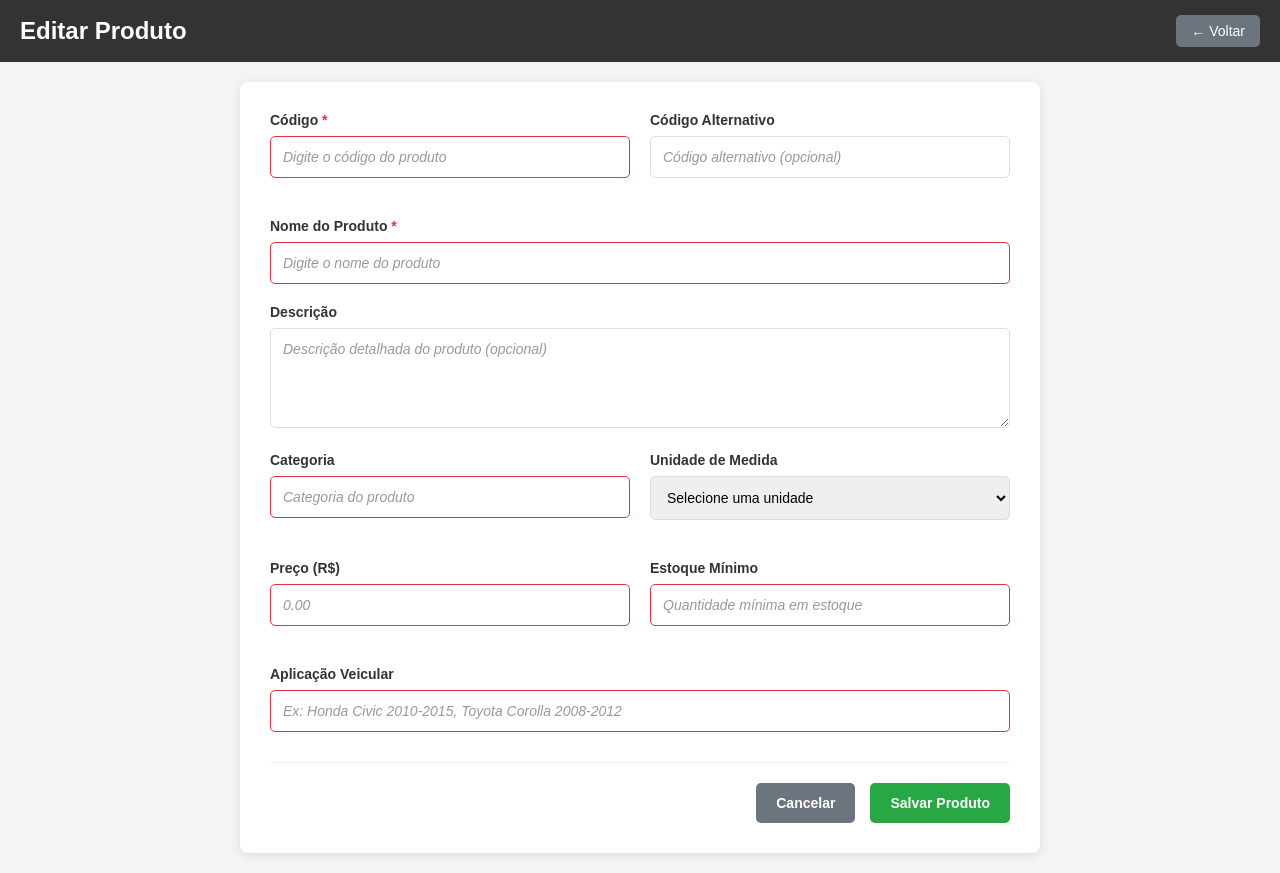
After one commit to GetuliovmSantos/TDS-PEAS, a Flask app: template templates/editar_produto.html in a window 1280 px wide. The commit adds this page. Run offline with Flask 3, Linux system fonts and the light colour scheme; the template is opened without the code that fills it, so the values that code supplies are empty.

Commit message:
feat/fix(Editar): feita a função de Editar produtos, sendo sua tela e função, e concertado o padrão de inserção de SQL além de colocar o 'ON CASCADE' para deletar tudo que for de acordo com o produto deletado

```diff
--- a/app.py
+++ b/app.py
@@ -1,5 +1,5 @@
 from flask import Flask, render_template, redirect, url_for, request
-from bd import init_db, validar_usuario, buscar_produtos, buscar_produtos_por_nome, cadastrar_produto
+from bd import init_db, validar_usuario, buscar_produtos, buscar_produto_por_nome, buscar_produto_por_id, cadastrar_produto, deletar_produto, atualizacao_produto
 
 app = Flask(__name__)
 init_db(app)
@@ -48,11 +48,52 @@ def cadastro_produto():
         print(pesquisa)
 
         if pesquisa:
-            produtos = buscar_produtos_por_nome(pesquisa)
+            produtos = buscar_produto_por_nome(pesquisa)
         else:
             produtos = buscar_produtos()
 
         return render_template("cadastro_produto.html", nome=usuario_logado['nome'], produtos=produtos)
+    else:
+        return redirect(url_for('main'))
+
+@app.route("/delete_produto/<int:produto_id>")
+def delete_produto(produto_id):
+    if usuario_logado:
+
+        print(deletar_produto(produto_id))
+
+        return redirect(url_for('cadastro_produto'))
+    else:
+        return redirect(url_for('main'))
+
+@app.route("/editar_produto/<int:produto_id>")
+def editar_produto(produto_id):
+    if usuario_logado:
+        produto = buscar_produto_por_id(produto_id)
+
+        if produto:
+            return render_template("editar_produto.html", nome=usuario_logado['nome'], produto=produto)
+        else:
+            return redirect(url_for('cadastro_produto'))
+    else:
+        return redirect(url_for('main'))
+
+@app.route("/atualizar_produto/<int:produto_id>", methods=["POST"])
+def atualizar_produto(produto_id):
+    if usuario_logado:
+        codigo = request.form.get("codigo")
+        codigo_alternativo = request.form.get("codigo_alternativo")
+        nome = request.form.get("nome")
+        descricao = request.form.get("descricao")
+        categoria = request.form.get("categoria")
+        unidade_medida = request.form.get("unidade_medida")
+        preco = request.form.get("preco", "0")
+        estoque_minimo = request.form.get("estoque_minimo")
+        aplicacao_veicular = request.form.get("aplicacao_veicular")
+
+        atualizacao_produto(codigo, codigo_alternativo, nome, descricao, categoria, unidade_medida, float(preco), estoque_minimo, aplicacao_veicular, produto_id)
+
+        return redirect(url_for('cadastro_produto'))
     else:
         return redirect(url_for('main'))
 
--- a/docs/script.sql
+++ b/docs/script.sql
@@ -56,5 +56,6 @@ CREATE TABLE IF NOT EXISTS `saep_db`.`Movimentacao` (
     REFERENCES `saep_db`.`Usuario` (`idUsuario`),
   CONSTRAINT `fk_Movimentacao_Produto1`
     FOREIGN KEY (`idProduto`)
-    REFERENCES `saep_db`.`Produto` (`idProduto`))
+    REFERENCES `saep_db`.`Produto` (`idProduto`)
+    ON DELETE CASCADE)
 ENGINE = InnoDB;
--- a/static/cadastro_produto.css
+++ b/static/cadastro_produto.css
@@ -36,7 +36,7 @@ body {
 
 /* Container */
 .container {
-    max-width: 90%;
+    max-width: 95%;
     margin: 20px auto;
     padding: 0 20px;
 }
--- /dev/null
+++ b/static/editar_produto.css
@@ -0,0 +1,210 @@
+/* CSS Simples para Editar Produtos */
+body {
+    font-family: Arial, sans-serif;
+    margin: 0;
+    padding: 0;
+    background-color: #f4f4f4;
+}
+
+/* Header */
+.header {
+    background-color: #333;
+    color: white;
+    padding: 15px 20px;
+    display: flex;
+    justify-content: space-between;
+    align-items: center;
+}
+
+.header h1 {
+    margin: 0;
+    font-size: 24px;
+}
+
+.btn-voltar {
+    background-color: #6c757d;
+    color: white;
+    padding: 8px 15px;
+    text-decoration: none;
+    border-radius: 5px;
+    font-size: 14px;
+}
+
+.btn-voltar:hover {
+    background-color: #5a6268;
+}
+
+/* Container */
+.container {
+    max-width: 800px;
+    margin: 20px auto;
+    padding: 0 20px;
+}
+
+/* Form Container */
+.form-container {
+    background: white;
+    border-radius: 8px;
+    padding: 30px;
+    box-shadow: 0 2px 10px rgba(0, 0, 0, 0.1);
+}
+
+/* Form Styles */
+.form-row {
+    display: flex;
+    gap: 20px;
+    margin-bottom: 20px;
+}
+
+.form-group {
+    flex: 1;
+    margin-bottom: 20px;
+}
+
+.form-group label {
+    display: block;
+    margin-bottom: 8px;
+    font-weight: bold;
+    color: #333;
+    font-size: 14px;
+}
+
+.form-group label::after {
+    content: "";
+}
+
+/* Adicionar asterisco vermelho para campos obrigatórios */
+.form-group label[for="codigo"]::after,
+.form-group label[for="nome"]::after {
+    content: " *";
+    color: #dc3545;
+}
+
+.form-group input,
+.form-group select,
+.form-group textarea {
+    width: 100%;
+    padding: 12px;
+    border: 1px solid #ddd;
+    border-radius: 5px;
+    font-size: 14px;
+    font-family: Arial, sans-serif;
+    box-sizing: border-box;
+}
+
+.form-group input:focus,
+.form-group select:focus,
+.form-group textarea:focus {
+    outline: none;
+    border-color: #007bff;
+    box-shadow: 0 0 0 0.2rem rgba(0,123,255,0.25);
+}
+
+.form-group input::placeholder,
+.form-group textarea::placeholder {
+    color: #999;
+    font-style: italic;
+}
+
+/* Textarea específico */
+.form-group textarea {
+    resize: vertical;
+    min-height: 100px;
+}
+
+/* Botões de ação */
+.form-actions {
+    display: flex;
+    gap: 15px;
+    justify-content: flex-end;
+    margin-top: 30px;
+    padding-top: 20px;
+    border-top: 1px solid #eee;
+}
+
+.btn {
+    padding: 12px 20px;
+    border: none;
+    border-radius: 5px;
+    font-size: 14px;
+    font-weight: bold;
+    cursor: pointer;
+    text-decoration: none;
+    display: inline-block;
+    transition: background-color 0.3s;
+}
+
+.btn-save {
+    background-color: #28a745;
+    color: white;
+}
+
+.btn-save:hover {
+    background-color: #218838;
+}
+
+.btn-cancel {
+    background-color: #6c757d;
+    color: white;
+}
+
+.btn-cancel:hover {
+    background-color: #5a6268;
+}
+
+/* Validação visual */
+.form-group input:required:invalid {
+    border-color: #dc3545;
+}
+
+.form-group input:required:valid {
+    border-color: #28a745;
+}
+
+/* Responsividade */
+@media (max-width: 768px) {
+    .header {
+        flex-direction: column;
+        gap: 10px;
+        text-align: center;
+    }
+
+    .container {
+        padding: 0 10px;
+    }
+
+    .form-container {
+        padding: 20px;
+    }
+
+    .form-row {
+        flex-direction: column;
+        gap: 0;
+    }
+
+    .form-actions {
+        flex-direction: column;
+        gap: 10px;
+    }
+
+    .btn {
+        width: 100%;
+        text-align: center;
+    }
+}
+
+@media (max-width: 480px) {
+    .header h1 {
+        font-size: 20px;
+    }
+
+    .form-container {
+        padding: 15px;
+    }
+
+    .form-group input,
+    .form-group select,
+    .form-group textarea {
+        padding: 10px;
+    }
+}
--- a/templates/cadastro_produto.html
+++ b/templates/cadastro_produto.html
@@ -34,6 +34,7 @@
                         <th>Unidade</th>
                         <th>Preço</th>
                         <th>Aplicação Veicular</th>
+                        <th>Quantidade Mínima</th>
                         <th>Ações</th>
                     </tr>
                 </thead>
@@ -50,9 +51,10 @@
                             <td>{{ produto[6] or '-' }}</td>
                             <td>R$ {{ "%.2f"|format(produto[7] or 0) }}</td>
                             <td>{{ produto[10] or '-' }}</td>
+                            <td>{{ produto[8] or '-' }}</td>
                             <td class="actions">
-                                <button class="btn-edit">✏️ Editar</button>
-                                <button class="btn-delete">🗑️ Excluir</button>
+                                <a href="/editar_produto/{{ produto[0] }}" class="btn-edit">✏️ Editar</a>
+                                <a href="/delete_produto/{{ produto[0] }}" class="btn-delete">🗑️ Excluir</a>
                             </td>
                         </tr>
                         {% endfor %}
--- /dev/null
+++ b/templates/editar_produto.html
@@ -0,0 +1,88 @@
+<!DOCTYPE html>
+<html lang="pt-br">
+
+<head>
+    <meta charset="UTF-8">
+    <title>Página Principal</title>
+    <link rel="stylesheet" href="{{ url_for('static', filename='editar_produto.css') }}">
+</head>
+
+<body>
+    <div class="header">
+        <h1>Editar Produto</h1>
+        <a href="/cadastro_produto" class="btn-voltar">← Voltar</a>
+    </div>
+
+    <div class="container">
+        <div class="form-container">
+            <form action="/atualizar_produto/{{ produto[0] }}" method="POST">
+                <div class="form-row">
+                    <div class="form-group">
+                        <label for="codigo">Código</label>
+                        <input type="text" id="codigo" name="codigo" required maxlength="50"
+                            placeholder="Digite o código do produto" value="{{ produto[1] }}">
+                    </div>
+                    <div class="form-group">
+                        <label for="codigo_alternativo">Código Alternativo</label>
+                        <input type="text" id="codigo_alternativo" name="codigo_alternativo" maxlength="50"
+                            placeholder="Código alternativo (opcional)" value="{{ produto[2] }}">
+                    </div>
+                </div>
+
+                <div class="form-group">
+                    <label for="nome">Nome do Produto</label>
+                    <input type="text" id="nome" name="nome" required maxlength="150"
+                        placeholder="Digite o nome do produto" value="{{ produto[3] }}">
+                </div>
+
+                <div class="form-group">
+                    <label for="descricao">Descrição</label>
+                    <textarea id="descricao" name="descricao" rows="4"
+                        placeholder="Descrição detalhada do produto (opcional)">{{ produto[4] }}</textarea>
+                </div>
+
+                <div class="form-row">
+                    <div class="form-group">
+                        <label for="categoria">Categoria</label>
+                        <input type="text" id="categoria" name="categoria" required maxlength="50"
+                            placeholder="Categoria do produto" value="{{ produto[5] }}">
+                    </div>
+                    <div class="form-group">
+                        <label for="unidade_medida">Unidade de Medida</label>
+                        <select id="unidade_medida" name="unidade_medida" required value="{{ produto[6] }}">
+                            <option value="">Selecione uma unidade</option>
+                            <option value="UN" {% if produto[6] == "UN" %}selected{% endif %}>Unidade (UN)</option>
+                            <option value="KG" {% if produto[6] == "KG" %}selected{% endif %}>Quilograma (KG)</option>
+                            <option value="L" {% if produto[6] == "L" %}selected{% endif %}>Litro (L)</option>
+                            <option value="M" {% if produto[6] == "M" %}selected{% endif %}>Metro (M)</option>
+                        </select>
+                    </div>
+                </div>
+
+                <div class="form-row">
+                    <div class="form-group">
+                        <label for="preco">Preço (R$)</label>
+                        <input type="number" id="preco" name="preco" required step="0.01" min="0" placeholder="0.00" value="{{ produto[7] }}">
+                    </div>
+                    <div class="form-group">
+                        <label for="estoque_minimo">Estoque Mínimo</label>
+                        <input type="number" id="estoque_minimo" name="estoque_minimo" required min="0"
+                            placeholder="Quantidade mínima em estoque" value="{{ produto[8] }}">
+                    </div>
+                </div>
+
+                <div class="form-group">
+                    <label for="aplicacao_veicular">Aplicação Veicular</label>
+                    <input type="text" id="aplicacao_veicular" name="aplicacao_veicular" required maxlength="200"
+                        placeholder="Ex: Honda Civic 2010-2015, Toyota Corolla 2008-2012" value="{{ produto[10] }}">
+                </div>
+
+                <div class="form-actions">
+                    <button type="button" onclick="window.location.href='/cadastro_produto'"
+                        class="btn btn-cancel">Cancelar</button>
+                    <button type="submit" class="btn btn-save">Salvar Produto</button>
+                </div>
+            </form>
+        </div>
+    </div>
+</body>
```
Also changed, not shown: bd.py (+73 -3 lines), docs/insert_data.sql (+7 -7 lines).
